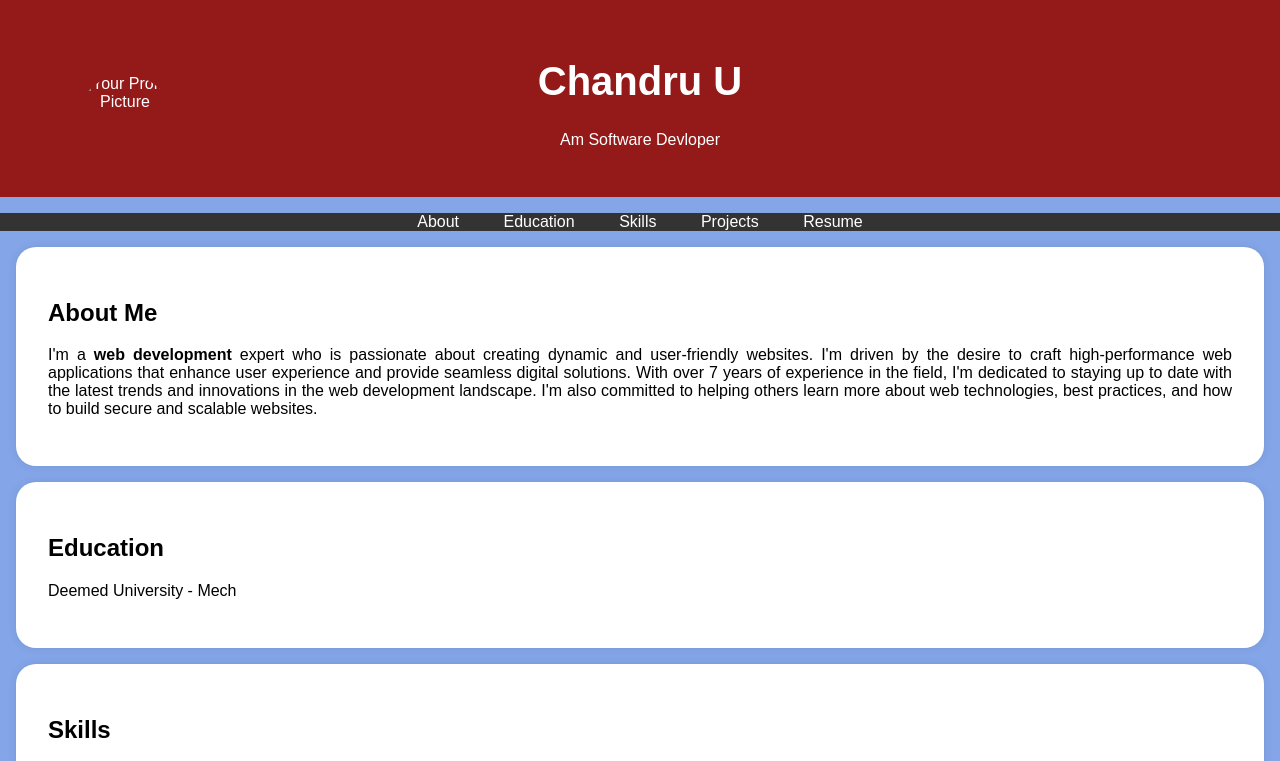
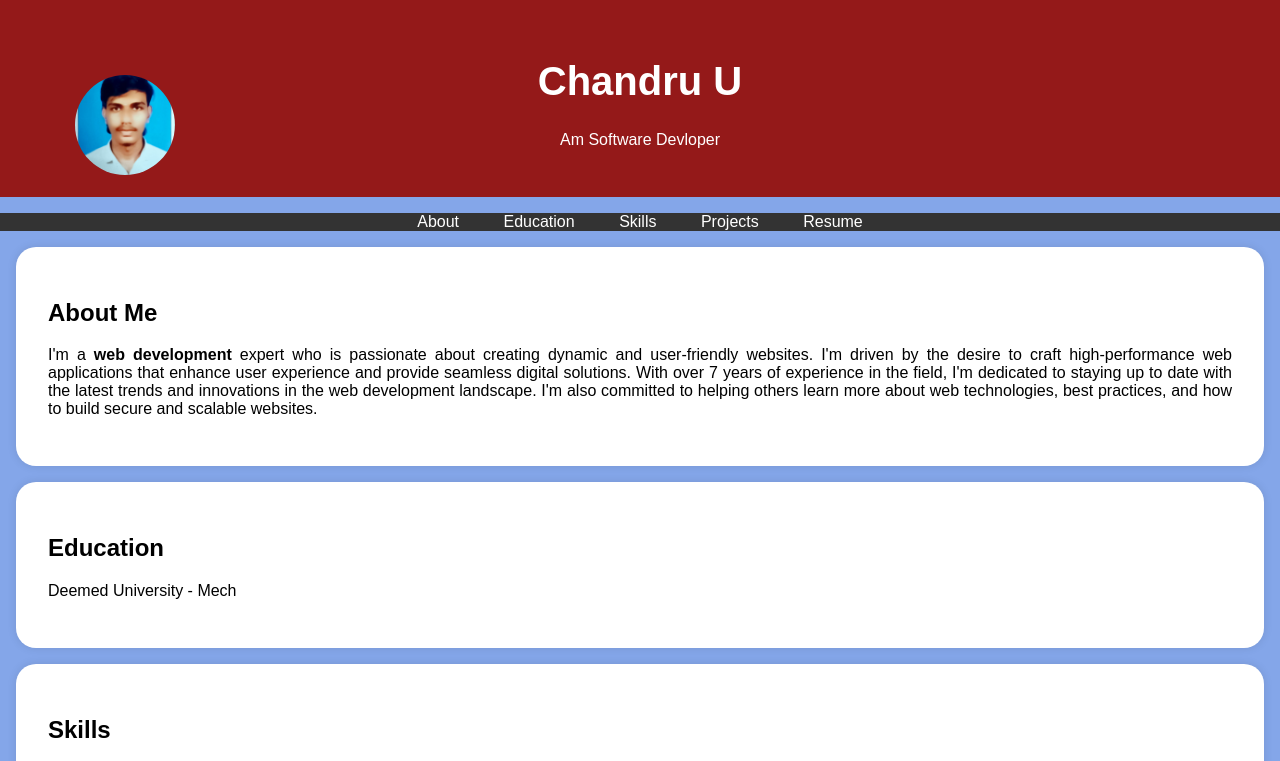
Before and after one commit to chandru8120/Chandru.portfolio, a plain HTML site: page index.html in a window 1280 px wide. Shown: the top 761 px of the page. Drawn offline with Linux system fonts and the light colour scheme.

Commit message:
Update index.html

```diff
--- a/index.html
+++ b/index.html
@@ -95,7 +95,7 @@
     <header>
         <div class="header-content">
             <!-- Add your profile picture here -->
-            <img src="passport photo.jpg" alt="Your Profile Picture" class="profile-picture">
+            <img src="dcff07fb-7133-414a-8a5b-f132193f547a.jpeg" alt="Your Profile Picture" class="profile-picture">
             <h1>Chandru U</h1>
             <p>Am Software Devloper </p>
         </div>
```
